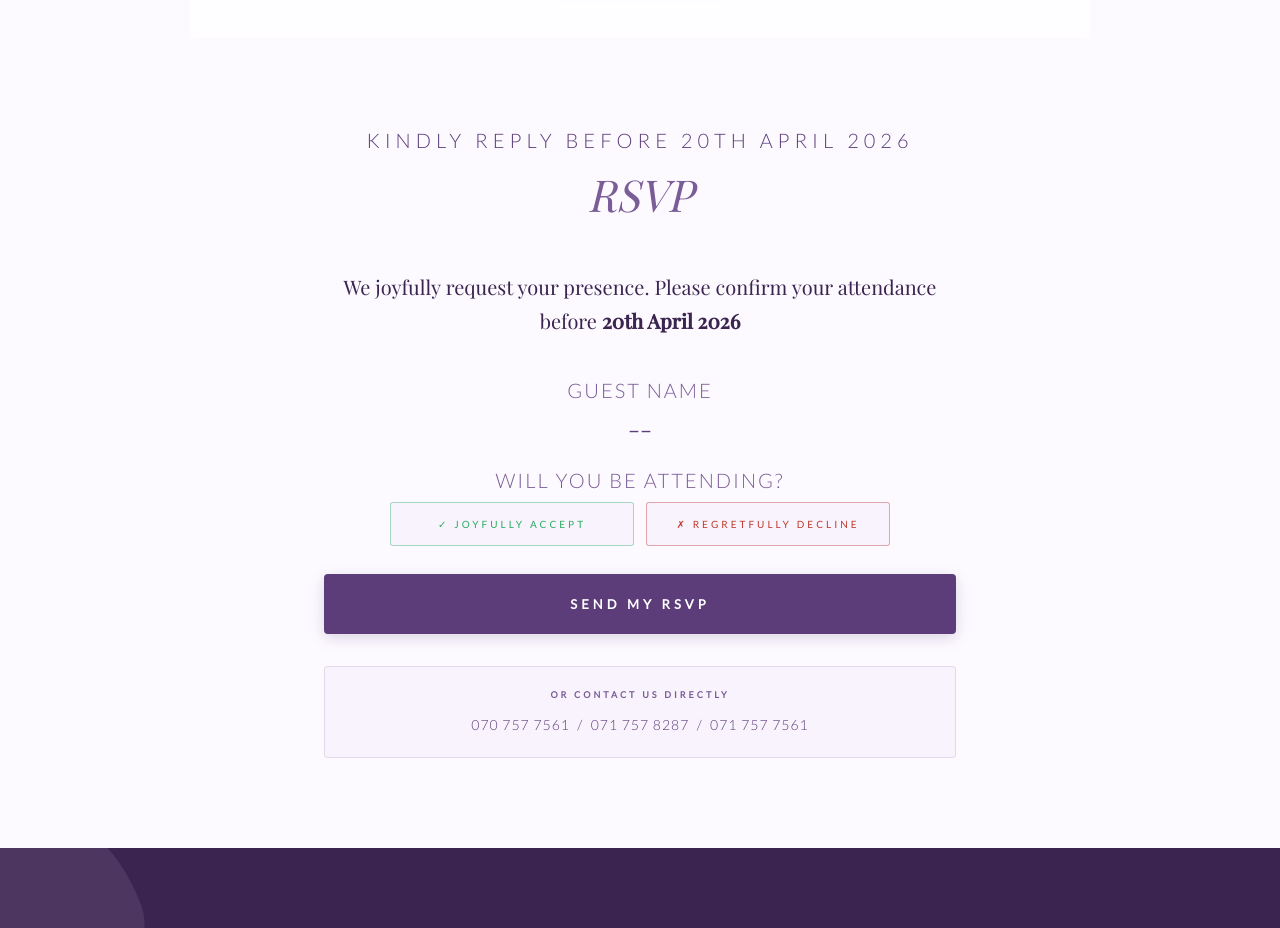
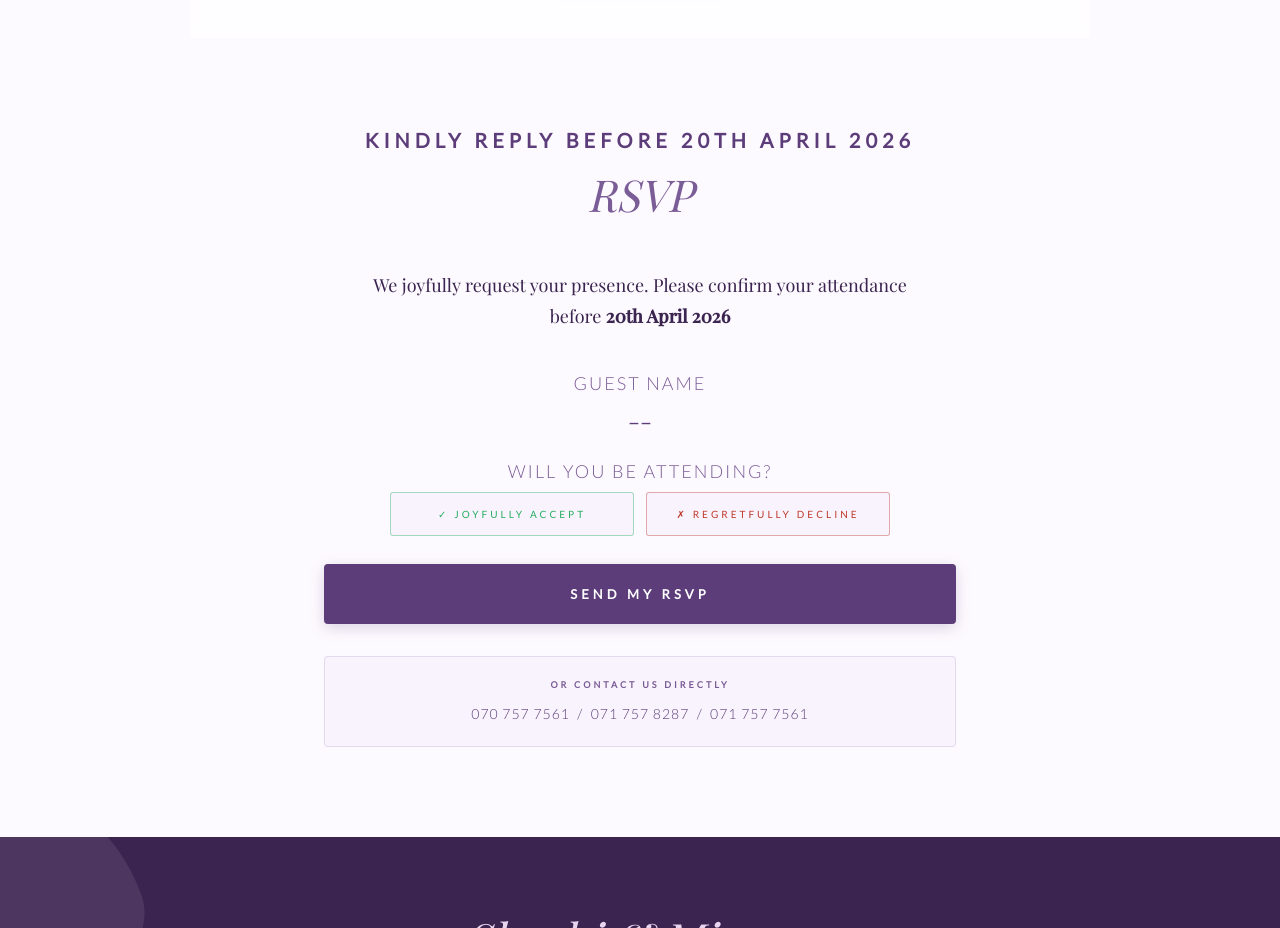
Before and after one commit to minura986/wedding-invitation, a React app: page invitation-muslim.html in a window 1280 px wide. Shown: the part 3600-4528 px from the top of the page. Built offline with nearby package versions, Linux system fonts and the light colour scheme; a web font is replaced by a local one.

Commit message:
Refine RSVP typography: Bold deadline and 18px font sizes for instructions and labels

```diff
--- a/invitation-muslim.html
+++ b/invitation-muslim.html
@@ -1073,7 +1073,7 @@
 
     .rsvp-note {
       text-align: center;
-      font-size: 20px;
+      font-size: 18px;
       color: var(--plum-dark);
       margin-bottom: 40px;
       line-height: 1.7;
@@ -1718,7 +1718,7 @@
 
   <!-- ══ RSVP ══ -->
   <div class="rsvp-section" id="rsvp">
-    <p class="s-label" style="font-size: 20px; color: var(--plum); margin-bottom: 16px;">Kindly Reply Before 20th April 2026</p>
+    <p class="s-label" style="font-size: 20px; color: var(--plum); margin-bottom: 16px; font-weight: bold;">Kindly Reply Before 20th April 2026</p>
     <h2 class="s-title"><em>RSVP</em></h2>
 
     <p class="rsvp-note">
@@ -1729,7 +1729,7 @@
     <div id="rsvpForm">
 
       <p
-        style="font-size:20px;letter-spacing:2px;text-transform:uppercase;color:var(--lavender-deep);margin-bottom:10px;text-align:center;">
+        style="font-size:18px;letter-spacing:2px;text-transform:uppercase;color:var(--lavender-deep);margin-bottom:10px;text-align:center;">
         Guest Name</p>
       <div id="rsvpGuestNameDisplay"
         style="font-family: 'Playfair Display', serif; font-size: 24px; color: var(--plum); margin-bottom: 24px; text-align: center;">
@@ -1738,7 +1738,7 @@
       <input type="hidden" id="firstName" value="" />
 
       <p
-        style="font-size:20px;letter-spacing:2px;text-transform:uppercase;color:var(--lavender-deep);margin-bottom:10px;text-align:center;">
+        style="font-size:18px;letter-spacing:2px;text-transform:uppercase;color:var(--lavender-deep);margin-bottom:10px;text-align:center;">
         Will you be attending?</p>
       <div class="attend-toggle" style="justify-content: center; max-width: 500px; margin: 0 auto 28px;">
         <button class="attend-btn" id="btnYes" onclick="setAttend('yes')">✓ Joyfully Accept</button>
```
Also changed, not shown: invitation.html (+4 -4 lines).
